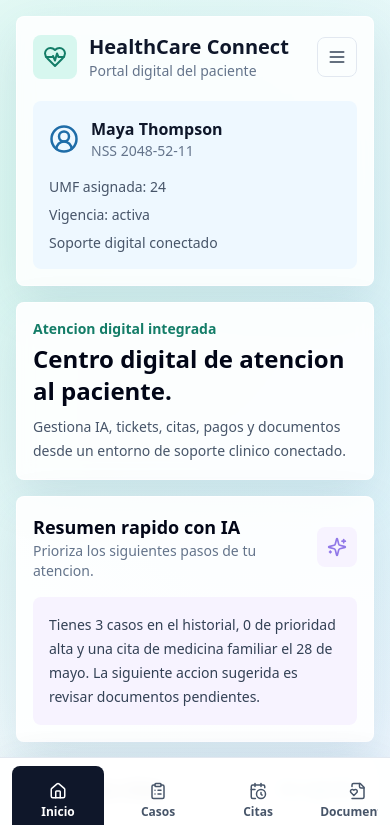
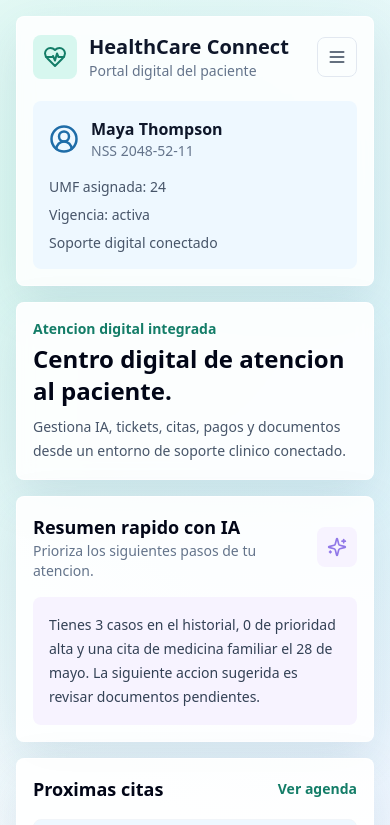
Before and after one commit to 26006324-afk/healthcare-connect, a Next.js app: page / in a window 390 px wide. Shown: the top 825 px of the page. Built offline with nearby package versions, Linux system fonts and the light colour scheme.

Commit message:
remove mobile nav

```diff
--- a/app/page.tsx
+++ b/app/page.tsx
@@ -412,7 +412,7 @@ export default function HomePage() {
         </section>
       </div>
 
-      <MobileNav activeView={activeView} goToScreen={goToScreen} />
+     {/* <MobileNav activeView={activeView} goToScreen={goToScreen} /> */}
 
       {profilePanelOpen ? (
         <ProfilePanel mode={mode} setMode={setMode} activeIcon={ActiveModeIcon} closePanel={() => setProfilePanelOpen(false)} openProfile={() => goToScreen("Perfil")} />
```
